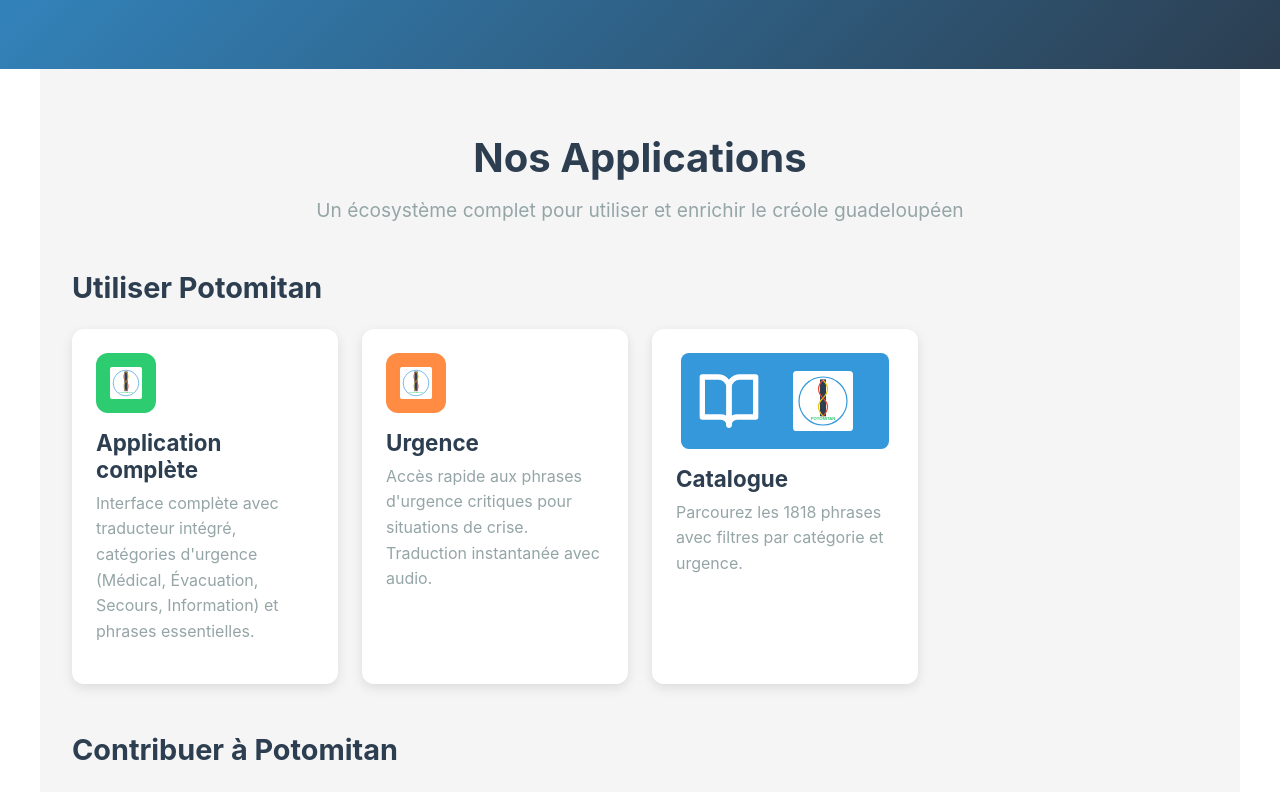
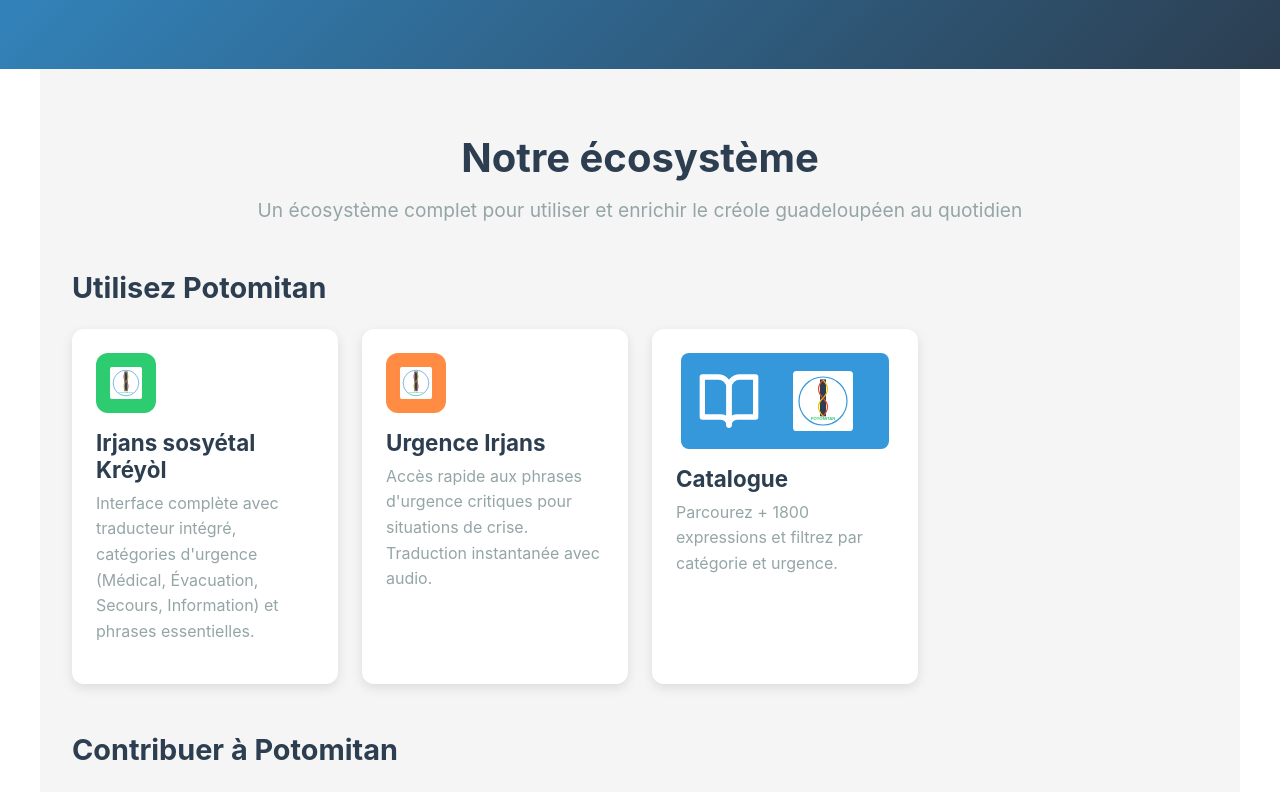
Before and after one commit to Brdcie/potomitan-landing, a React (Vite) app: page / in a window 1280 px wide. Shown: the part 500-1292 px from the top of the page. Built offline with nearby package versions, Linux system fonts and the light colour scheme.

Commit message:
modifications des libellés sur la page d'accueil

```diff
--- a/src/components/Applications.jsx
+++ b/src/components/Applications.jsx
@@ -3,7 +3,7 @@
 const Applications = () => {
   const userApps = [
     {
-      title: 'Application complète',
+      title: 'Irjans sosyétal Kréyòl',
       description: 'Interface complète avec traducteur intégré, catégories d\'urgence (Médical, Évacuation, Secours, Information) et phrases essentielles.',
       icon: <img src="/logo-potomitan.svg" alt="Logo Potomitan" style={{ width: 32, height: 32 }} />,
       iconBg: 'green',
@@ -11,7 +11,7 @@
       badge: null
     },
     {
-      title: 'Urgence',
+      title: 'Urgence Irjans',
       description: 'Accès rapide aux phrases d\'urgence critiques pour situations de crise. Traduction instantanée avec audio.',
       icon: <img src="/logo-potomitan.svg" alt="Logo Potomitan" style={{ width: 32, height: 32 }} />,
       iconBg: 'orange',
@@ -20,7 +20,7 @@
     },
     {
     title: 'Catalogue',
-    description: 'Parcourez les 1818 phrases avec filtres par catégorie et urgence.',
+    description: 'Parcourez + 1800 expressions et filtrez par catégorie et urgence.',
     icon: (
       <div style={{ display: 'flex', gap: '12px', alignItems: 'center', backgroundColor: 'var(--primary-blue)', padding: '1rem', borderRadius: '8px' }}>
         <BookOpen size={64} color="white" />
@@ -48,7 +48,7 @@
       badge: { text: 'Libre accès', type: 'open' }
     },
     {
-      title: 'Valider les transcriptions',
+      title: 'Maké Kréyòl a sa ou ka tann',
       description: 'Validez les transcriptions audio pour améliorer la qualité du corpus. Authentification requise pour garantir la fiabilité.',
       icon: (
         <div style={{ display: 'flex', gap: '12px', alignItems: 'center', backgroundColor: 'var(--primary-blue)', padding: '1rem', borderRadius: '8px' }}>
@@ -73,13 +73,13 @@
 
   return (
     <section id="applications" className="section applications">
-      <h2 className="section-title">Nos Applications</h2>
+      <h2 className="section-title">Notre écosystème</h2>
       <p className="section-subtitle">
-        Un écosystème complet pour utiliser et enrichir le créole guadeloupéen
+        Un écosystème complet pour utiliser et enrichir le créole guadeloupéen au quotidien
       </p>
 
       <div className="apps-category">
-        <h3>Utiliser Potomitan</h3>
+        <h3>Utilisez Potomitan</h3>
         <div className="apps-grid">
           {userApps.map((app, index) => (
             <a
```
